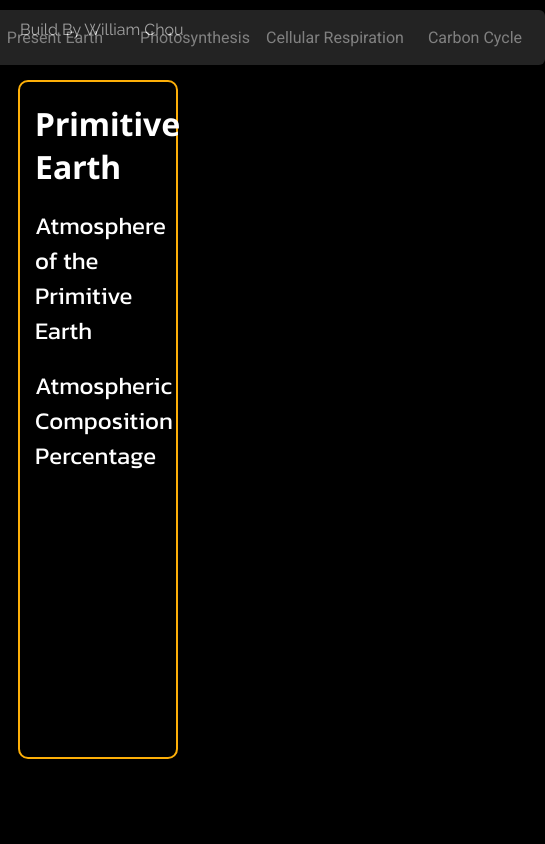
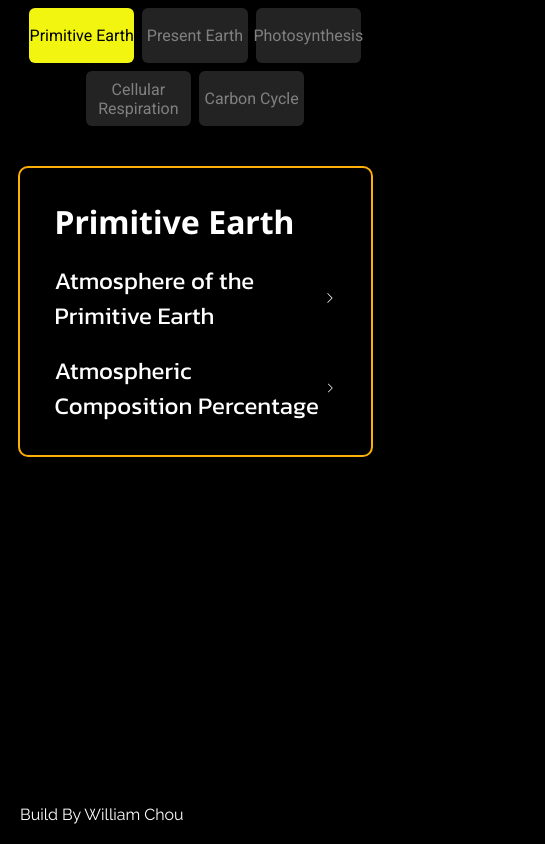
Before and after one commit to SkorpionG/Bio-model-project-static, a plain HTML site: page index.html in a window 390 px wide. Shown: the whole page, 545 px wide, since content can reach past the window. Drawn offline with nearby package versions, Linux system fonts and the light colour scheme; some packages are replaced by stand-ins of ours; a script that the page names is missing.

Commit message:
Improve accessibility, improve UI and add RWD design to it to support mobile browser.

```diff
--- a/CSS/segment-switch.css
+++ b/CSS/segment-switch.css
@@ -47,3 +47,25 @@
     transition: background-color 0.5s, opacity 0.5s, color 0.5s;
     opacity: 1;
 }
+
+@media screen and (max-width: 1000px) {
+    form#segment-switch {
+        position: static;
+        transform: none;
+        width: 90%;
+        gap: 0.5rem;
+        margin: 0.5rem auto 0 auto;
+    }
+
+    form#segment-switch div.switch-option {
+        flex-basis: auto;
+        width: 30%;
+        border-radius: 6px;
+    }
+}
+
+@media screen and (max-width: 600px) {
+    form#segment-switch {
+        flex-wrap: wrap;
+    }
+}
--- a/CSS/style.css
+++ b/CSS/style.css
@@ -1,6 +1,6 @@
 html {
-  height: 100%;
-  width: 100%;
+    height: 100%;
+    width: 100%;
 }
 
 body {
@@ -26,6 +26,10 @@ div#description {
     background-color: #000;
 }
 
+div#inner-description {
+    padding: 2rem 0;
+}
+
 div#model {
     width: 50vw;
     height: 100vh;
@@ -34,22 +38,34 @@ div#model {
     align-items: center;
 }
 
-h1, h2, p {
+h1,
+h2,
+p {
     color: white;
     margin: 0px;
 }
 
 @keyframes test {
-  0%   {border-color: rgb(253, 175, 8);}
-  25%  {border-color: yellow;}
-  50%  {border-color: rgb(253, 175, 8);}
-  100% {border-color: yellow;}
+    0% {
+        border-color: rgb(253, 175, 8);
+    }
+
+    25% {
+        border-color: yellow;
+    }
+
+    50% {
+        border-color: rgb(253, 175, 8);
+    }
+
+    100% {
+        border-color: yellow;
+    }
 }
 
 div#inner-description {
     width: 80%;
-    height: 80%;
-    margin: 80px auto 50px auto;
+    margin: 100px auto 50px auto;
     border: 2px solid rgb(253, 175, 8);
     border-radius: 10px;
     transition: animation, box-shadow 0.5s;
@@ -98,7 +114,7 @@ img {
 
 h1#topic {
     width: 80%;
-    margin: 20px auto 0px auto;
+    margin: 0 auto;
     color: white;
     font-family: 'Noto Sans', sans-serif;
 }
@@ -141,3 +157,29 @@ div#name-tag p {
     color: white;
     font-family: 'Raleway', sans-serif;
 }
+
+@media screen and (max-width: 1000px) {
+    div#main-screen {
+        flex-direction: column;
+    }
+
+    div#description {
+        width: 100%;
+    }
+
+    div#inner-description {
+        margin: 40px auto;
+        width: 90%;
+    }
+
+    div#model {
+        width: 100%;
+        height: auto;
+        margin-bottom: 2rem;
+    }
+
+    div#name-tag {
+        bottom: 20px;
+        top: initial;
+    }
+}
--- a/JS/description.js
+++ b/JS/description.js
@@ -1,28 +1,56 @@
 export const primitiveEarth = {
-    title: ["Atmosphere of the Primitive Earth", "Atmospheric Composition Percentage"],
-    description: ["The atmosphere of primitive earth is not suitable for living things. It is composed mainly of water vapor and Carbon dioxide and contains 0% oxygen.", "There is no oxygen in the atmosphere."]
-}
+  title: [
+    "Atmosphere of the Primitive Earth",
+    "Atmospheric Composition Percentage",
+  ],
+  description: [
+    "The atmosphere of primitive earth is not suitable for living things. It is composed mainly of water vapor and Carbon dioxide and contains 0% oxygen.",
+    "There is no oxygen in the atmosphere.",
+  ],
+};
 
 export const presentEarth = {
-    title: ["Atmosphere of the Present Earth", "Atmospheric Composition Percentage"],
-    description: ["Over billions of years, organisms that can do photosynthesis have converted much of the Carbon dioxide in the atmosphere into oxygen. It lowers the atmospheric CO<sub>2</sub> percentage from the initial 12% down to 0.04% today and increases the oxygen level from 0% to 21%.", "Because there's only 0.04% carbon dioxide in the atmosphere, the graph couldn't show the portion of carbon dioxide."]
-}
+  title: [
+    "Atmosphere of the Present Earth",
+    "Atmospheric Composition Percentage",
+  ],
+  description: [
+    "Over billions of years, organisms that can do photosynthesis have converted much of the Carbon dioxide in the atmosphere into oxygen. It lowers the atmospheric CO<sub>2</sub> percentage from the initial 12% down to 0.04% today and increases the oxygen level from 0% to 21%.",
+    "Because there's only 0.04% carbon dioxide in the atmosphere, the graph couldn't show the portion of carbon dioxide.",
+  ],
+};
 
 export const photosynthesis = {
-    title: ["Role of Photosynthesis in the Atmosphere", "Chemical Formula of Photosynthesis"],
-    description: ["Plants, algae, and some bacteria do photosynthesis. Photosynthesis uses sunlight to split water into oxygen that gets released into the atmosphere and absorbs carbon dioxide from the atmosphere to transform it into glucose. As a result, oxygen stocks up in the atmosphere, lowering the CO<sub>2</sub> level and making the atmosphere much more suitable for living. The product of photosynthesis feeds heterotrophs.", "6CO<sub>2</sub> + 6H<sub>2</sub>O + light energy → C<sub>6</sub>H<sub>12</sub>O<sub>6</sub> + 6O<sub>2</sub>"]
-}
+  title: [
+    "Role of Photosynthesis in the Atmosphere",
+    "Chemical Formula of Photosynthesis",
+  ],
+  description: [
+    "Plants, algae, and some bacteria do photosynthesis. Photosynthesis uses sunlight to split water into oxygen that gets released into the atmosphere and absorbs carbon dioxide from the atmosphere to transform it into glucose. As a result, oxygen stocks up in the atmosphere, lowering the CO<sub>2</sub> level and making the atmosphere much more suitable for living. The product of photosynthesis feeds heterotrophs.",
+    "6CO<sub>2</sub> + 6H<sub>2</sub>O + light energy → C<sub>6</sub>H<sub>12</sub>O<sub>6</sub> + 6O<sub>2</sub>",
+  ],
+};
 
 export const cellularRespiration = {
-    title: ["Role of Cellular Respiration in the Atmosphere", "Chemical Formula of Cellular Respiration"],
-    description: ["Plants and animals do cellular respiration, which uses oxygen and glucose to generate energy and release water and carbon dioxide into the atmosphere. Cellular respiration adds CO<sub>2</sub> into the atmosphere and is part of the carbon cycle. The product of cellular respiration feeds to autotrophs.", "C<sub>6</sub>H<sub>12</sub>O<sub>6</sub> + 6O<sub>2</sub> → 6CO<sub>2</sub> + 6H<sub>2</sub>O + ATP"]
-}
+  title: [
+    "Role of Cellular Respiration in the Atmosphere",
+    "Chemical Formula of Cellular Respiration",
+  ],
+  description: [
+    "Plants and animals do cellular respiration, which uses oxygen and glucose to generate energy and release water and carbon dioxide into the atmosphere. Cellular respiration adds CO<sub>2</sub> into the atmosphere and is part of the carbon cycle. The product of cellular respiration feeds to autotrophs.",
+    "C<sub>6</sub>H<sub>12</sub>O<sub>6</sub> + 6O<sub>2</sub> → 6CO<sub>2</sub> + 6H<sub>2</sub>O + ATP",
+  ],
+};
 
 export const carbonCycle = {
-    title: ["Carbon Cycle in Primitive Earth (without Human Activities)",
-            "Carbon Cycle in Present Earth (with Human Activities)",
-            "What can we do to Reduce Carbon Emissions?"],
-    description: ["The carbon cycle is the continuous movement of carbon between the atmosphere, land, ocean, and living organisms. It is a crucial process for life on Earth, as it maintains the carbon distribution in the Earth's system and regulates the amount of carbon dioxide in the atmosphere, which affects the planet's climate.",
-                  "Humans are adding more and more carbon dioxide into the atmosphere by burning fossil fuels, releasing carbon that gets stored as fossil fuels. Human interaction speeds up the release of carbon into the atmosphere, while the speed of the carbon-storing process doesn’t change much. These carbon dioxide are known as the Greenhouse Gases, which trap heat from the sun and raise the global temperature.",
-                  "There are many things we can do to reduce carbon emissions, such as reducing energy consumption at home, driving less by walking or using public transportation, choosing energy-efficient appliances and electronics to save power, or even planting trees. More importantly, people can advocate for climate action or get involved in climate activism, get a good habit of saving energy, and awareness of climate change. Even though we cannot replace the use of fossil fuels in the short term, it's important to find a sustainable energy that doesn't hurt the environment."]
-}
+  title: [
+    "Carbon Cycle in Primitive Earth (without Human Activities)",
+    "Carbon Cycle in Present Earth (with Human Activities)",
+    "What can we do to Reduce Carbon Emissions?",
+  ],
+  description: [
+    "The carbon cycle is the continuous movement of carbon between the atmosphere, land, ocean, and living organisms. It is a crucial process for life on Earth, as it maintains the carbon distribution in the Earth's system and regulates the amount of carbon dioxide in the atmosphere, which affects the planet's climate.",
+    "Humans are adding more and more carbon dioxide into the atmosphere by burning fossil fuels, releasing carbon that gets stored as fossil fuels. Human interaction speeds up the release of carbon into the atmosphere, while the speed of the carbon-storing process doesn’t change much. These carbon dioxide are known as the Greenhouse Gases, which trap heat from the sun and raise the global temperature.",
+    "There are many things we can do to reduce carbon emissions, such as reducing energy consumption at home, driving less by walking or using public transportation, choosing energy-efficient appliances and electronics to save power, or even planting trees. More importantly, people can advocate for climate action or get involved in climate activism, get a good habit of saving energy, and awareness of climate change. Even though we cannot replace the use of fossil fuels in the short term, it's important to find a sustainable energy that doesn't hurt the environment.",
+  ],
+};
--- a/index.html
+++ b/index.html
@@ -1,17 +1,22 @@
 <!DOCTYPE html>
-<html>
+<html lang="en">
 
     <head>
         <meta charset="utf-8">
         <meta name="viewport" content="width=device-width">
+        <meta name="description"
+            content="2024 Clovis West High School Biology Class Final Project about the representation of the Carbon Cycle in the Earth as a model. Build By William Chou.">
+        <meta name="author" content="William Chou">
         <title>Biology Model Project</title>
-    <link href="./CSS/style.css" rel="stylesheet" type="text/css"/>
-    <link href="./CSS/segment-switch.css" rel="stylesheet" type="text/css"/>
+        <link href="./CSS/style.css" rel="stylesheet" type="text/css" />
+        <link href="./CSS/segment-switch.css" rel="stylesheet" type="text/css" />
         <script src="https://cdn.jsdelivr.net/npm/chart.js"></script>
         <!-- Fonts -->
         <link rel="preconnect" href="https://fonts.googleapis.com">
         <link rel="preconnect" href="https://fonts.gstatic.com" crossorigin>
-    <link href="https://fonts.googleapis.com/css2?family=Kanit:wght@400;700&family=Noto+Sans:wght@400;700&family=Raleway&family=Roboto&display=swap" rel="stylesheet">
+        <link
+            href="https://fonts.googleapis.com/css2?family=Kanit:wght@400;700&family=Noto+Sans:wght@400;700&family=Raleway&family=Roboto&display=swap"
+            rel="stylesheet">
     </head>
 
     <body>
```
Also changed, not shown: JS/data.js (+20 -13 lines), JS/index.js (+44 -23 lines), JS/script.js (+24 -22 lines). Lines whose indentation alone changed are shown as unchanged.
